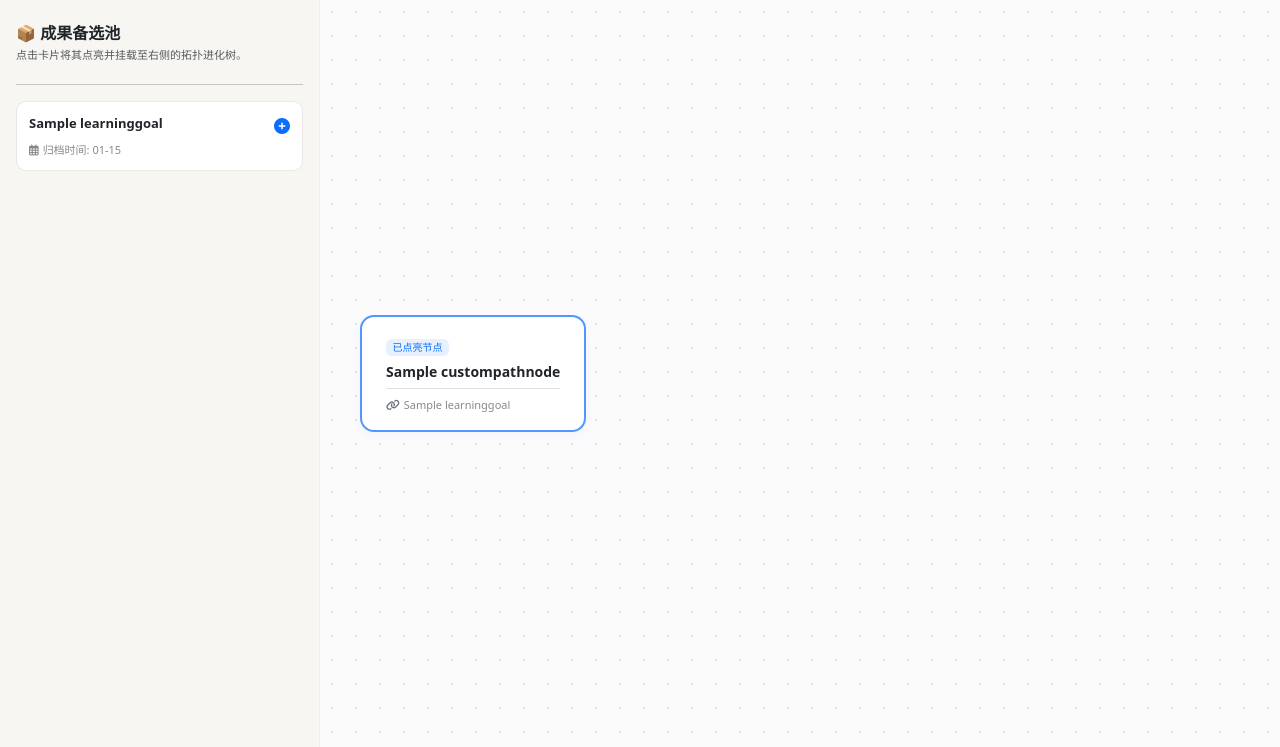
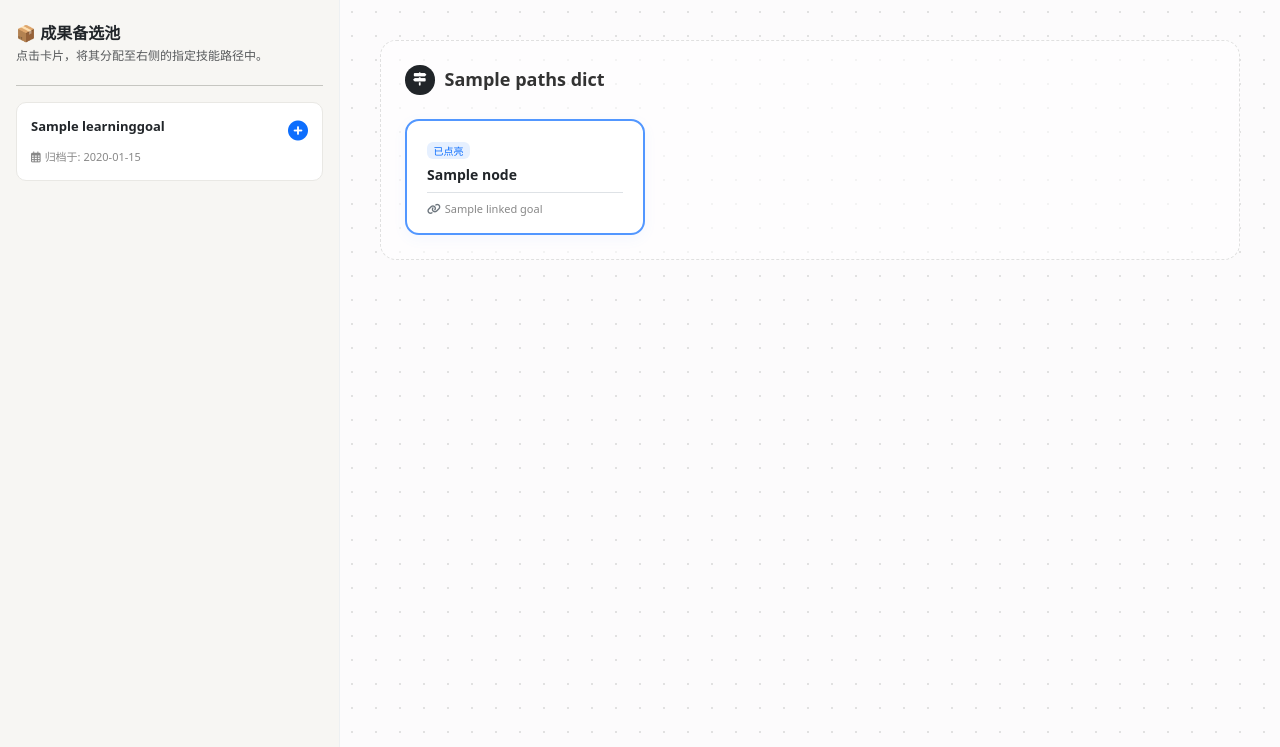
Before and after one commit to ZWEIGJ/skill-path-tracker, a Django app: template goals/templates/goals/custom_path.html in a window 1280 px wide. Shown: the part 57-804 px from the top of the page. Run offline with Django 5.2, Linux system fonts and the light colour scheme; tables that the repository leaves empty hold one stand-in row (values such as "Sample post"); the template is opened without the code that fills it: values that come from a table or form of the project are taken from there, most other values are stand-ins (such as "Sample title", 1, 10 or a date in 2020).

Commit message:
maybe over edition

```diff
--- a/goals/templates/goals/custom_path.html
+++ b/goals/templates/goals/custom_path.html
@@ -9,54 +9,51 @@
     <style>
         body { background-color: #fcfbfc; color: #37352f; overflow: hidden; }
         .avatar-nav { width: 28px; height: 28px; object-fit: cover; border-radius: 50%; }
-
         .workspace-wrapper { display: flex; height: calc(100vh - 53px); width: 100vw; }
 
         /* 左侧货架 */
         .sidebar-pool {
-            width: 320px; background: #f7f6f3; border-right: 1px solid #edf0f2;
+            width: 340px; background: #f7f6f3; border-right: 1px solid #edf0f2;
             padding: 24px 16px; display: flex; flex-direction: column; overflow-y: auto;
         }
         .pool-card {
             background: #ffffff; border: 1px solid #e9e8e4; border-radius: 10px;
-            padding: 12px; margin-bottom: 12px; cursor: pointer; transition: all 0.2s ease;
+            padding: 14px; margin-bottom: 12px; cursor: pointer; transition: all 0.2s ease;
         }
         .pool-card:hover { transform: translateY(-2px); border-color: #5297ff; box-shadow: 0 4px 12px rgba(82,151,255,0.1); }
 
-        /* 右侧画布 */
+        /* 右侧画布：支持垂直滚动查看多条路径，水平滚动查看长路径 */
         .canvas-area {
-            flex: 1; padding: 60px 40px; overflow-x: auto; overflow-y: hidden;
-            display: flex; align-items: center;
+            flex: 1; padding: 40px; overflow-y: auto; overflow-x: auto;
             background-image: radial-gradient(#e1e1e1 1px, transparent 0);
             background-size: 24px 24px;
         }
 
+        /* 泳道布局 (Lane) */
+        .path-lane { margin-bottom: 50px; background: rgba(255,255,255,0.6); padding: 24px; border-radius: 16px; border: 1px dashed #e0e0e0; min-width: max-content; }
+        .path-lane-title { font-size: 18px; font-weight: bold; color: #333; margin-bottom: 24px; display: flex; align-items: center; gap: 10px; }
         .tree-branch-stream { display: flex; align-items: center; }
 
-        /* 🔥 CSS黑科技：自动连接线 */
+        /* 拓扑节点与连线 */
         .topo-node {
             background: #ffffff; border: 2px solid #5297ff; border-radius: 14px;
-            padding: 16px 24px; min-width: 220px; box-shadow: 0 4px 14px rgba(82, 151, 255, 0.06);
+            padding: 16px 20px; min-width: 240px; max-width: 280px; box-shadow: 0 4px 14px rgba(82, 151, 255, 0.06);
             position: relative; margin-left: 45px; transition: all 0.3s;
             animation: nodePop 0.3s cubic-bezier(0.175, 0.885, 0.32, 1.275);
         }
         .topo-node:first-child { margin-left: 0; }
 
-        /* 划横线 */
+        /* 纯 CSS 自动连线 */
         .topo-node:not(:first-child)::before {
-            content: ''; position: absolute; left: -47px; top: 50%; margin-top: -1px;
-            width: 45px; height: 2px; background: #5297ff;
+            content: ''; position: absolute; left: -47px; top: 50%; margin-top: -1px; width: 45px; height: 2px; background: #5297ff;
         }
-        /* 画箭头 */
         .topo-node:not(:first-child)::after {
             content: ''; position: absolute; left: -6px; top: 50%; margin-top: -5px;
             border-style: solid; border-width: 5px 0 5px 7px; border-color: transparent transparent transparent #5297ff;
         }
 
-        /* 悬浮操作按钮组 (编辑/删除) */
-        .node-actions {
-            position: absolute; top: -14px; right: -10px; display: none; gap: 6px;
-        }
+        /* 悬浮操作按钮组 */
+        .node-actions { position: absolute; top: -14px; right: -10px; display: none; gap: 6px; }
         .topo-node:hover .node-actions { display: flex; }
         .btn-action-circle {
             width: 28px; height: 28px; border-radius: 50%; display: flex; align-items: center; justify-content: center;
@@ -65,10 +62,7 @@
         .btn-action-circle:hover { color: #5297ff; border-color: #5297ff; transform: scale(1.1); }
         .btn-action-circle.text-danger:hover { color: #dc3545 !important; border-color: #dc3545; }
 
-        @keyframes nodePop {
-            0% { transform: scale(0.8); opacity: 0; }
-            100% { transform: scale(1); opacity: 1; }
-        }
+        @keyframes nodePop { 0% { transform: scale(0.8); opacity: 0; } 100% { transform: scale(1); opacity: 1; } }
     </style>
 </head>
 <body>
@@ -88,7 +82,7 @@
     <div class="sidebar-pool">
         <div class="mb-3">
             <h6 class="fw-bold mb-1 text-dark">📦 成果备选池</h6>
-            <p class="text-muted" style="font-size: 11px; margin: 0;">点击卡片将其点亮并挂载至右侧的拓扑进化树。</p>
+            <p class="text-muted" style="font-size: 12px; margin: 0;">点击卡片，将其分配至右侧的指定技能路径中。</p>
         </div>
         <hr class="mt-1 mb-3 opacity-25">
 
@@ -96,11 +90,11 @@
             {% for goal in archive_pool %}
             <div class="pool-card" id="pool-card-{{ goal.id }}" onclick="openModal('add', '{{ goal.id }}', '{{ goal.title }}')">
                 <div class="d-flex justify-content-between align-items-start">
-                    <span class="fw-bold text-dark d-block" style="font-size: 13px;">{{ goal.title }}</span>
-                    <i class="fas fa-plus-circle text-primary ms-2 mt-1"></i>
+                    <span class="fw-bold text-dark d-block" style="font-size: 13px; line-height: 1.4;">{{ goal.title }}</span>
+                    <i class="fas fa-plus-circle text-primary ms-2 mt-1 fs-5"></i>
                 </div>
                 <span style="font-size: 11px; color: #888;" class="d-block mt-2">
-                    <i class="far fa-calendar-alt me-1"></i>归档时间: {{ goal.archived_at|date:"m-d" }}
+                    <i class="far fa-calendar-alt me-1"></i>归档于: {{ goal.archived_at|date:"Y-m-d" }}
                 </span>
             </div>
             {% empty %}
@@ -109,16 +103,28 @@
         </div>
     </div>
 
-    <div class="canvas-area">
-        <div class="tree-branch-stream" id="tree-canvas">
-            {% for node in nodes %}
+    <div class="canvas-area" id="main-canvas-area">
+        {% if not paths_dict %}
+            <div id="global-empty-hint" class="text-center text-muted py-5 mt-5">
+                <i class="fas fa-route fa-3x mb-3 opacity-25"></i>
+                <p>画布空空如也，从左侧点击成果创建你的第一条路径吧。</p>
+            </div>
+        {% endif %}
+
+        {% for path_name, path_nodes in paths_dict.items %}
+            <div class="path-lane" id="lane-{{ path_name|slugify }}">
+                <div class="path-lane-title">
+                    <span class="badge bg-dark text-white rounded-circle p-2"><i class="fas fa-map-signs"></i></span>
+                    {{ path_name }}
+                </div>
+                <div class="tree-branch-stream" id="stream-{{ path_name|slugify }}">
+                    {% for node in path_nodes %}
                         <div class="topo-node" id="node-{{ node.id }}">
                             <div class="node-actions">
-                        <div class="btn-action-circle" onclick="openModal('edit', '{{ node.id }}', '{{ node.milestone_name }}')" title="重命名"><i class="fas fa-pen"></i></div>
-                        <div class="btn-action-circle text-danger" onclick="deleteNode('{{ node.id }}')" title="撤销节点"><i class="fas fa-times"></i></div>
+                                <div class="btn-action-circle" onclick="openModal('edit', '{{ node.id }}', '{{ node.milestone_name }}')" title="重命名节点"><i class="fas fa-pen"></i></div>
+                                <div class="btn-action-circle text-danger" onclick="deleteNode('{{ node.id }}', '{{ path_name|slugify }}')" title="移出路径"><i class="fas fa-times"></i></div>
                             </div>
-
-                    <span class="badge bg-primary bg-opacity-10 text-primary mb-2" style="font-size: 10px; font-weight: normal;">已点亮节点</span>
+                            <span class="badge bg-primary bg-opacity-10 text-primary mb-2" style="font-size: 10px; font-weight: normal;">已点亮</span>
                             <h6 class="fw-bold text-dark mb-1" id="node-name-{{ node.id }}" style="font-size: 14px;">{{ node.milestone_name }}</h6>
                             <div style="font-size: 11px; color: #888;" class="mt-2 border-top pt-2 text-truncate">
                                 <i class="fas fa-link text-secondary me-1"></i>{{ node.linked_goal.title }}
@@ -127,22 +133,40 @@
                     {% endfor %}
                 </div>
             </div>
+        {% endfor %}
+    </div>
 </div>
 
 <div class="modal fade" id="nodeConfigModal" tabindex="-1" aria-hidden="true">
-    <div class="modal-dialog modal-dialog-centered modal-sm">
+    <div class="modal-dialog modal-dialog-centered">
         <div class="modal-content border-0 shadow-lg" style="border-radius: 16px;">
             <div class="modal-header border-bottom-0 pb-0">
-                <h6 class="modal-title fw-bold text-dark" id="modalTitle">配置里程碑</h6>
+                <h5 class="modal-title fw-bold text-dark" id="modalTitle">挂载至路径</h5>
                 <button type="button" class="btn-close" data-bs-dismiss="modal" aria-label="Close"></button>
             </div>
             <div class="modal-body py-4">
-                <input type="hidden" id="modalAction"> <input type="hidden" id="modalTargetId"> <label class="form-label text-muted" style="font-size: 12px;">节点显示名称</label>
-                <input type="text" class="form-control bg-light border-0" id="nodeNameInput" placeholder="输入名称..." autocomplete="off">
+                <input type="hidden" id="modalAction">
+                <input type="hidden" id="modalTargetId">
+
+                <div class="mb-4" id="pathNameGroup">
+                    <label class="form-label text-muted fw-bold" style="font-size: 13px;">🎯 目标技能路径</label>
+                    <input class="form-control bg-light border-0" list="pathOptions" id="pathNameInput" placeholder="选择已有路径，或直接输入新路径名称..." autocomplete="off">
+                    <datalist id="pathOptions">
+                        {% for p_name in existing_paths %}
+                            <option value="{{ p_name }}">
+                        {% endfor %}
+                    </datalist>
+                    <div class="form-text" style="font-size: 11px;">例如：Python后端架构、底层C语言进阶、英语口语等</div>
+                </div>
+
+                <div>
+                    <label class="form-label text-muted fw-bold" style="font-size: 13px;">🏷️ 画布节点展示名称</label>
+                    <input type="text" class="form-control bg-light border-0" id="nodeNameInput" autocomplete="off">
+                </div>
             </div>
             <div class="modal-footer border-top-0 pt-0">
-                <button type="button" class="btn btn-light btn-sm px-3 rounded-pill" data-bs-dismiss="modal">取消</button>
-                <button type="button" class="btn btn-primary btn-sm px-4 rounded-pill fw-bold" onclick="submitModal()">确认保存</button>
+                <button type="button" class="btn btn-light rounded-pill px-4" data-bs-dismiss="modal">取消</button>
+                <button type="button" class="btn btn-primary rounded-pill px-4 fw-bold" onclick="submitModal()">确认挂载</button>
             </div>
         </div>
     </div>
@@ -155,66 +179,106 @@
     const csrfToken = document.getElementById('csrf-token').value;
     const configModal = new bootstrap.Modal(document.getElementById('nodeConfigModal'));
 
-    // 打开弹窗统一入口
+    // 生成 slugify 字符串的简易前端实现，用于匹配 DOM ID
+    function slugify(text) {
+        return text.toString().toLowerCase().trim().replace(/[\s\W-]+/g, '-');
+    }
+
     function openModal(action, targetId, defaultName) {
         document.getElementById('modalAction').value = action;
         document.getElementById('modalTargetId').value = targetId;
         document.getElementById('nodeNameInput').value = defaultName;
-        document.getElementById('modalTitle').innerText = action === 'add' ? '✨ 添加新节点' : '✏️ 重命名节点';
-        configModal.show();
 
-        // 自动聚焦输入框
+        const pathGroup = document.getElementById('pathNameGroup');
+        if(action === 'add') {
+            document.getElementById('modalTitle').innerText = '✨ 将成果挂载至技能路径';
+            pathGroup.style.display = 'block'; // 添加时必须选路径
+            document.getElementById('pathNameInput').value = ''; // 清空上次记录
+            setTimeout(() => document.getElementById('pathNameInput').focus(), 400);
+        } else {
+            document.getElementById('modalTitle').innerText = '✏️ 重命名当前节点';
+            pathGroup.style.display = 'none'; // 编辑时只改名，不改路径
             setTimeout(() => document.getElementById('nodeNameInput').focus(), 400);
         }
 
-    // 提交弹窗表单 (分发给 添加 或 修改)
+        configModal.show();
+    }
+
     function submitModal() {
         const action = document.getElementById('modalAction').value;
         const targetId = document.getElementById('modalTargetId').value;
         const nameInput = document.getElementById('nodeNameInput').value.trim();
+        const pathInput = document.getElementById('pathNameInput').value.trim();
 
-        if (!nameInput) return alert('名称不能为空');
+        if (action === 'add' && !pathInput) return alert('必须指定目标技能路径！');
 
         let formData = new FormData();
         formData.append('milestone_name', nameInput);
 
         if (action === 'add') {
-            // 新增逻辑
             formData.append('goal_id', targetId);
+            formData.append('path_name', pathInput);
+
             fetch('/archive/custom-path/', {
                 method: 'POST', headers: { 'X-CSRFToken': csrfToken, 'X-Requested-With': 'XMLHttpRequest' }, body: formData
             }).then(res => res.json()).then(data => {
                 if(data.status === 'success') {
-                    document.getElementById(`pool-card-${targetId}`).remove(); // 移除货架卡片
+                    // 1. 移除左侧卡片，隐藏空提示
+                    document.getElementById(`pool-card-${targetId}`).remove();
+                    const globalEmpty = document.getElementById('global-empty-hint');
+                    if(globalEmpty) globalEmpty.remove();
 
-                    // 构建右侧新节点DOM
-                    const canvas = document.getElementById('tree-canvas');
+                    // 2. 核心逻辑：找泳道。如果没有，就当场画一条新泳道！
+                    const laneSlug = slugify(data.path_name);
+                    let laneDom = document.getElementById(`lane-${laneSlug}`);
+                    let streamDom = document.getElementById(`stream-${laneSlug}`);
+
+                    if (!laneDom) {
+                        const canvasArea = document.getElementById('main-canvas-area');
+                        laneDom = document.createElement('div');
+                        laneDom.className = 'path-lane';
+                        laneDom.id = `lane-${laneSlug}`;
+                        laneDom.innerHTML = `
+                            <div class="path-lane-title">
+                                <span class="badge bg-dark text-white rounded-circle p-2"><i class="fas fa-map-signs"></i></span>
+                                ${data.path_name}
+                            </div>
+                            <div class="tree-branch-stream" id="stream-${laneSlug}"></div>
+                        `;
+                        canvasArea.appendChild(laneDom);
+                        streamDom = document.getElementById(`stream-${laneSlug}`);
+
+                        // 同时动态把新路径加到 datalist 里，方便下次下拉
+                        const datalist = document.getElementById('pathOptions');
+                        if(![...datalist.options].some(opt => opt.value === data.path_name)) {
+                            datalist.innerHTML += `<option value="${data.path_name}">`;
+                        }
+                    }
+
+                    // 3. 把节点塞进这条泳道
                     const newNode = document.createElement('div');
                     newNode.className = 'topo-node';
                     newNode.id = `node-${data.node_id}`;
                     newNode.innerHTML = `
                         <div class="node-actions">
                             <div class="btn-action-circle" onclick="openModal('edit', '${data.node_id}', '${data.milestone_name}')" title="重命名"><i class="fas fa-pen"></i></div>
-                            <div class="btn-action-circle text-danger" onclick="deleteNode('${data.node_id}')" title="撤销节点"><i class="fas fa-times"></i></div>
+                            <div class="btn-action-circle text-danger" onclick="deleteNode('${data.node_id}', '${laneSlug}')" title="移出路径"><i class="fas fa-times"></i></div>
                         </div>
-                        <span class="badge bg-primary bg-opacity-10 text-primary mb-2" style="font-size: 10px; font-weight: normal;">已点亮节点</span>
+                        <span class="badge bg-primary bg-opacity-10 text-primary mb-2" style="font-size: 10px; font-weight: normal;">已点亮</span>
                         <h6 class="fw-bold text-dark mb-1" id="node-name-${data.node_id}" style="font-size: 14px;">${data.milestone_name}</h6>
                         <div style="font-size: 11px; color: #888;" class="mt-2 border-top pt-2 text-truncate">
                             <i class="fas fa-link text-secondary me-1"></i>${data.goal_title}
                         </div>
                     `;
-                    canvas.appendChild(newNode);
-                    document.querySelector('.canvas-area').scrollLeft = canvas.scrollWidth;
+                    streamDom.appendChild(newNode);
                 }
             });
         } else if (action === 'edit') {
-            // 修改名字逻辑
             fetch(`/archive/custom-path/node/${targetId}/edit/`, {
                 method: 'POST', headers: { 'X-CSRFToken': csrfToken, 'X-Requested-With': 'XMLHttpRequest' }, body: formData
             }).then(res => res.json()).then(data => {
                 if(data.status === 'success') {
                     document.getElementById(`node-name-${targetId}`).innerText = data.new_name;
-                    // 更新按钮的 onclick 事件，确保下次打开依然是最新名字
                     document.querySelector(`#node-${targetId} .fa-pen`).parentElement.setAttribute('onclick', `openModal('edit', '${targetId}', '${data.new_name}')`);
                 }
             });
@@ -222,21 +286,23 @@
         configModal.hide();
     }
 
-    // 撤销/删除节点
-    function deleteNode(nodeId) {
-        if(!confirm('确定要撤销这个节点吗？归档成果将被退回左侧备选池。')) return;
+    function deleteNode(nodeId, laneSlug) {
+        if(!confirm('确定将此成果移出该路径吗？它将退回左侧备选池。')) return;
 
         fetch(`/archive/custom-path/node/${nodeId}/delete/`, {
             method: 'POST', headers: { 'X-CSRFToken': csrfToken, 'X-Requested-With': 'XMLHttpRequest' }
         }).then(res => res.json()).then(data => {
             if(data.status === 'success') {
-                // 1. 移除右侧画布中的节点DOM (CSS会自动断开并合并前后的连接线)
                 document.getElementById(`node-${nodeId}`).remove();
 
-                // 2. 将成果退回左侧货架
+                // 智能清理空泳道：如果这条路径下被删得一个节点都不剩了，把整个泳道也删掉
+                const streamDom = document.getElementById(`stream-${laneSlug}`);
+                if(streamDom && streamDom.children.length === 0) {
+                    document.getElementById(`lane-${laneSlug}`).remove();
+                }
+
                 if(data.restored_goal) {
                     const poolList = document.getElementById('pool-list');
-                    // 清理空提示
                     const emptyHint = document.getElementById('empty-hint');
                     if (emptyHint) emptyHint.remove();
 
@@ -246,14 +312,13 @@
                     newCard.setAttribute('onclick', `openModal('add', '${data.restored_goal.id}', '${data.restored_goal.title}')`);
                     newCard.innerHTML = `
                         <div class="d-flex justify-content-between align-items-start">
-                            <span class="fw-bold text-dark d-block" style="font-size: 13px;">${data.restored_goal.title}</span>
-                            <i class="fas fa-plus-circle text-primary ms-2 mt-1"></i>
+                            <span class="fw-bold text-dark d-block" style="font-size: 13px; line-height: 1.4;">${data.restored_goal.title}</span>
+                            <i class="fas fa-plus-circle text-primary ms-2 mt-1 fs-5"></i>
                         </div>
                         <span style="font-size: 11px; color: #888;" class="d-block mt-2">
-                            <i class="far fa-calendar-alt me-1"></i>归档时间: ${data.restored_goal.archived_at}
+                            <i class="far fa-calendar-alt me-1"></i>归档于: ${data.restored_goal.archived_at}
                         </span>
                     `;
-                    // 插到最前面
                     poolList.insertBefore(newCard, poolList.firstChild);
                 }
             }
```
Also changed, not shown: goals/views.py (+27 -11 lines). Lines whose indentation alone changed are shown as unchanged.
